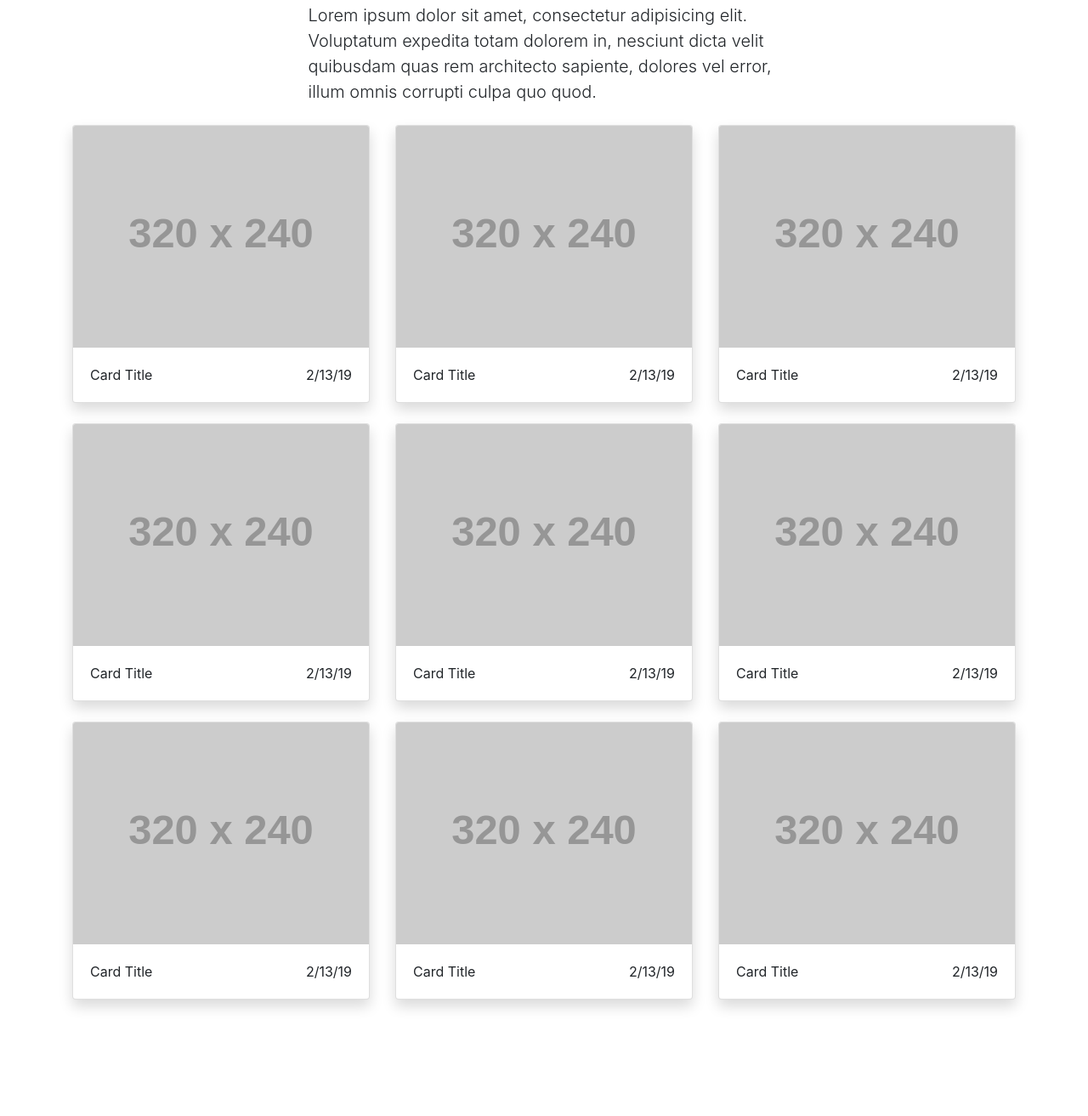
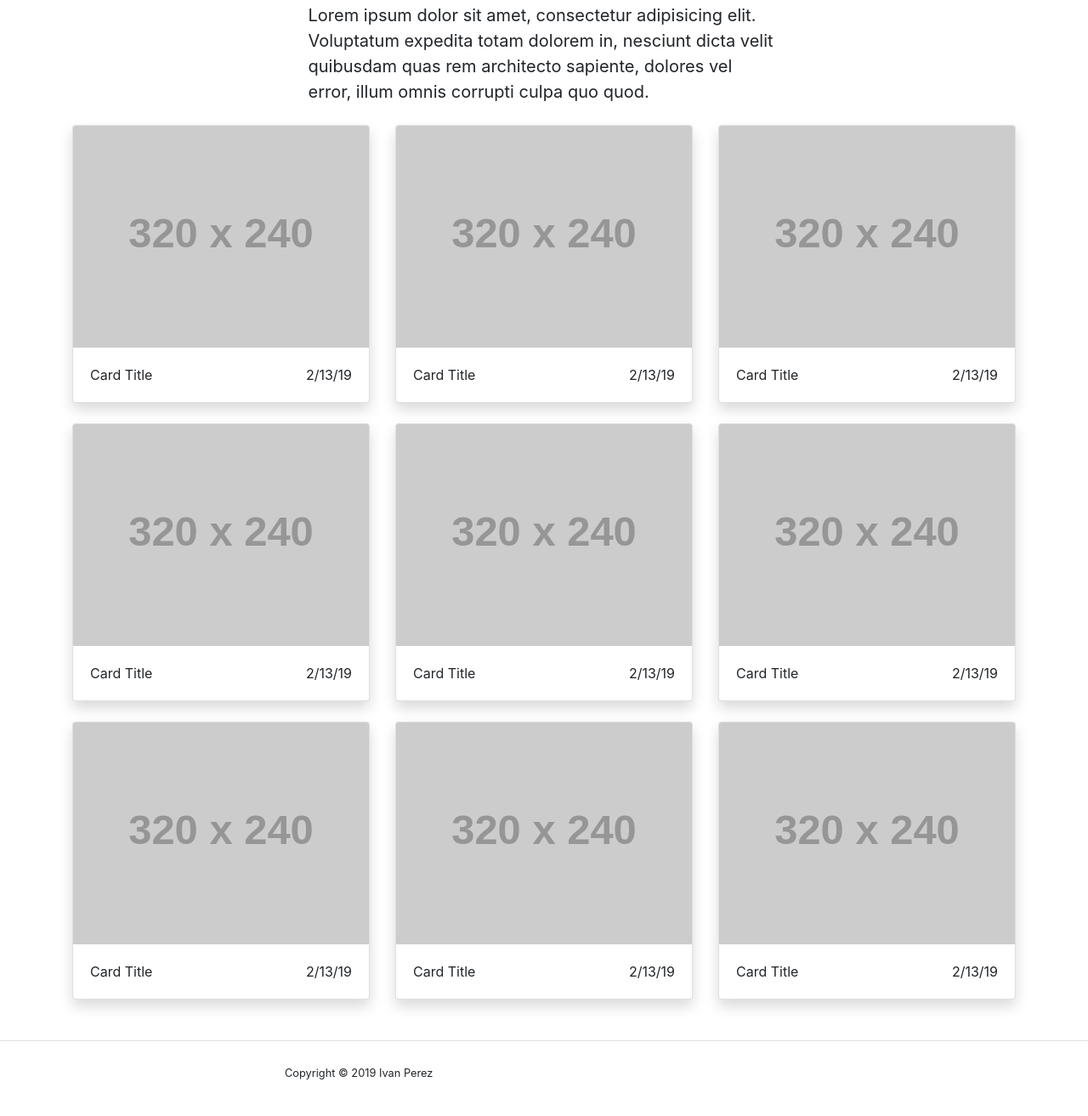
Before and after one commit to Ivan3236/bootstrap-exercise, a plain HTML site: page index.html in a window 1280 px wide. Shown: the part 741-2054 px from the top of the page at 85% size. Before the commit the page ends 1941 px from the top, so only its background shows below. Drawn offline with nearby package versions, Linux system fonts and the light colour scheme; placeholder pictures from the web are drawn by us.

Commit message:
Update index.html
added strong tag to my paragraph and added footer

```diff
--- a/index.html
+++ b/index.html
@@ -31,12 +31,12 @@
 		</nav>
 	</header>
 
-
-
 	<main class="container">
 		<img class=" d-block img-fluid mx-auto" src="bootstrap-exercise/assets/images/img1.jpg" alt="Sunsetting at the horizon of a desert with the nightsky above">
 
-		<p class="lead my-4 mx-auto w-50"> Lorem ipsum dolor sit amet, consectetur adipisicing elit. Voluptatum expedita totam dolorem in, nesciunt dicta velit quibusdam quas rem architecto sapiente, dolores vel error, illum omnis corrupti culpa quo quod.</p>
+		<p class="lead my-4 mx-auto w-50">
+
+			<strong>Lorem ipsum dolor sit amet, consectetur adipisicing elit. Voluptatum expedita totam dolorem in, nesciunt dicta velit quibusdam quas rem architecto sapiente, dolores vel error, illum omnis corrupti culpa quo quod.</strong></p>
 
 		<section class="row">
 
@@ -163,8 +163,19 @@
 
 	</main>
 
+	<footer class="border-top mt-4">
+		<div class="container py-4 w-50">
+			<p>
+				<small>
+					Copyright &copy; 2019 Ivan Perez
+				</small>
+			</p>
+		</div>
+	</footer>
+
 	<script src="https://code.jquery.com/jquery-3.3.1.slim.min.js" integrity="sha384-q8i/X+965DzO0rT7abK41JStQIAqVgRVzpbzo5smXKp4YfRvH+8abtTE1Pi6jizo" crossorigin="anonymous"></script>
 	<script src="https://cdnjs.cloudflare.com/ajax/libs/popper.js/1.14.7/umd/popper.min.js" integrity="sha384-UO2eT0CpHqdSJQ6hJty5KVphtPhzWj9WO1clHTMGa3JDZwrnQq4sF86dIHNDz0W1" crossorigin="anonymous"></script>
 	<script src="https://stackpath.bootstrapcdn.com/bootstrap/4.3.1/js/bootstrap.min.js" integrity="sha384-JjSmVgyd0p3pXB1rRibZUAYoIIy6OrQ6VrjIEaFf/nJGzIxFDsf4x0xIM+B07jRM" crossorigin="anonymous"></script>
 </body>
+
 </html>
```
